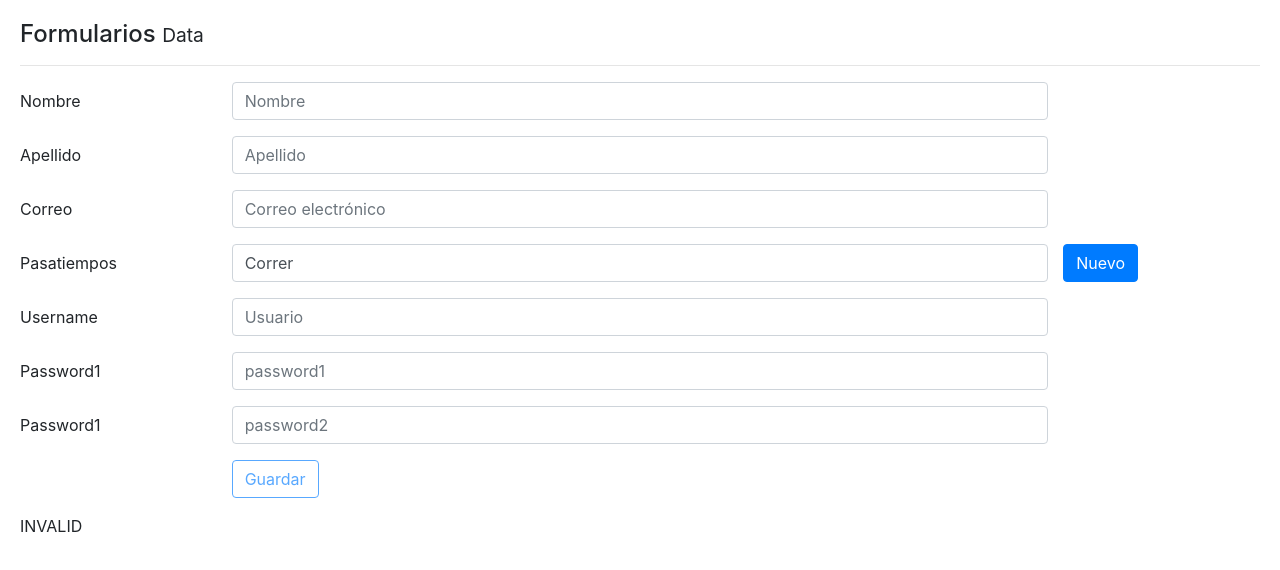
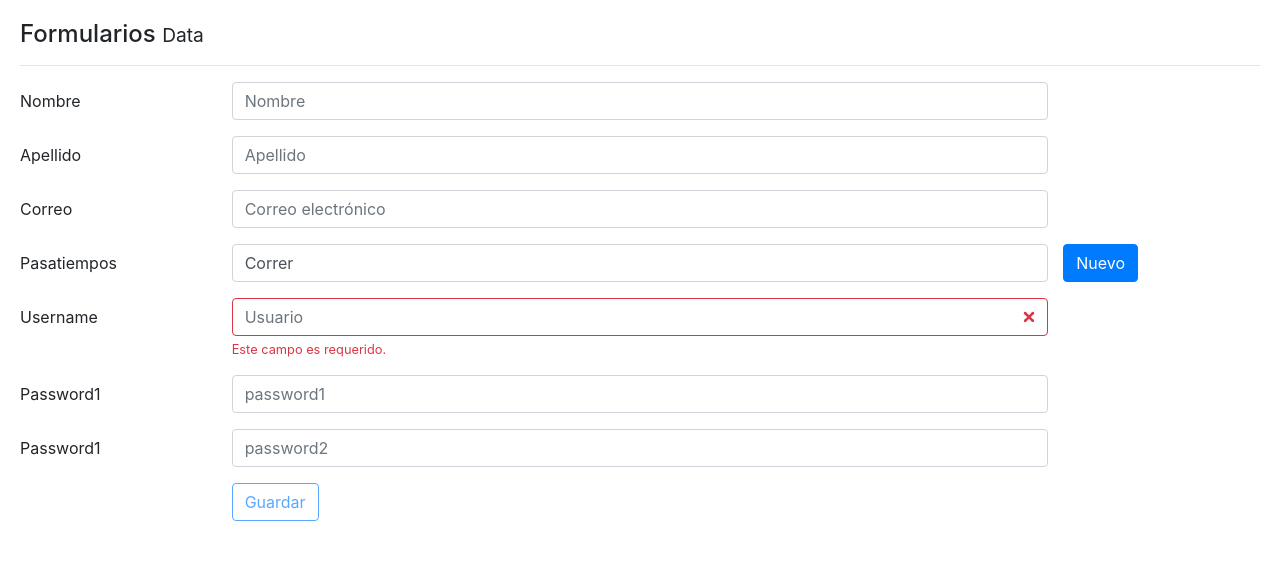
Before and after one commit to JoseAntpr/angularForms, an Angular app: page / in a window 1280 px wide. Shown: the top 570 px of the page. Built offline with nearby package versions, Linux system fonts and the light colour scheme.

Commit message:
Detectar cambios en un formulario

```diff
--- a/src/app/components/data/data.component.html
+++ b/src/app/components/data/data.component.html
@@ -77,7 +77,7 @@
         <label class="col-2 col-form-label">Username</label>
         <div class="col-md-8">
           <input  class="form-control"
-          [ngClass]="{'is-invalid': (form.get('username').errors?.required || form.get('username').errors?.existe) && form.get('username').touched}"
+          [ngClass]="{'is-invalid': (form.get('username').errors?.required || form.get('username').errors?.existe)}"
                   type="text"
                   placeholder="Usuario "
                   formControlName="username">
@@ -138,6 +138,5 @@
       </button>
     </div>
   </div>
-{{form.status}}
 
 </form>
--- a/src/app/components/data/data.component.ts
+++ b/src/app/components/data/data.component.ts
@@ -34,7 +34,11 @@ export class DataComponent {
       'password2': new FormControl('')
     })
 
-    this.form.controls['password2'].setValidators([Validators.required, this.noigual.bind(this.form)])
+    this.form.controls['password2'].setValidators([Validators.required, this.noigual.bind(this.form)]);
+
+    this.form.controls['username'].valueChanges.subscribe( data => {
+      console.log(data);
+    });
 
     //this.form.setValue( this.usuario );
   }
```
